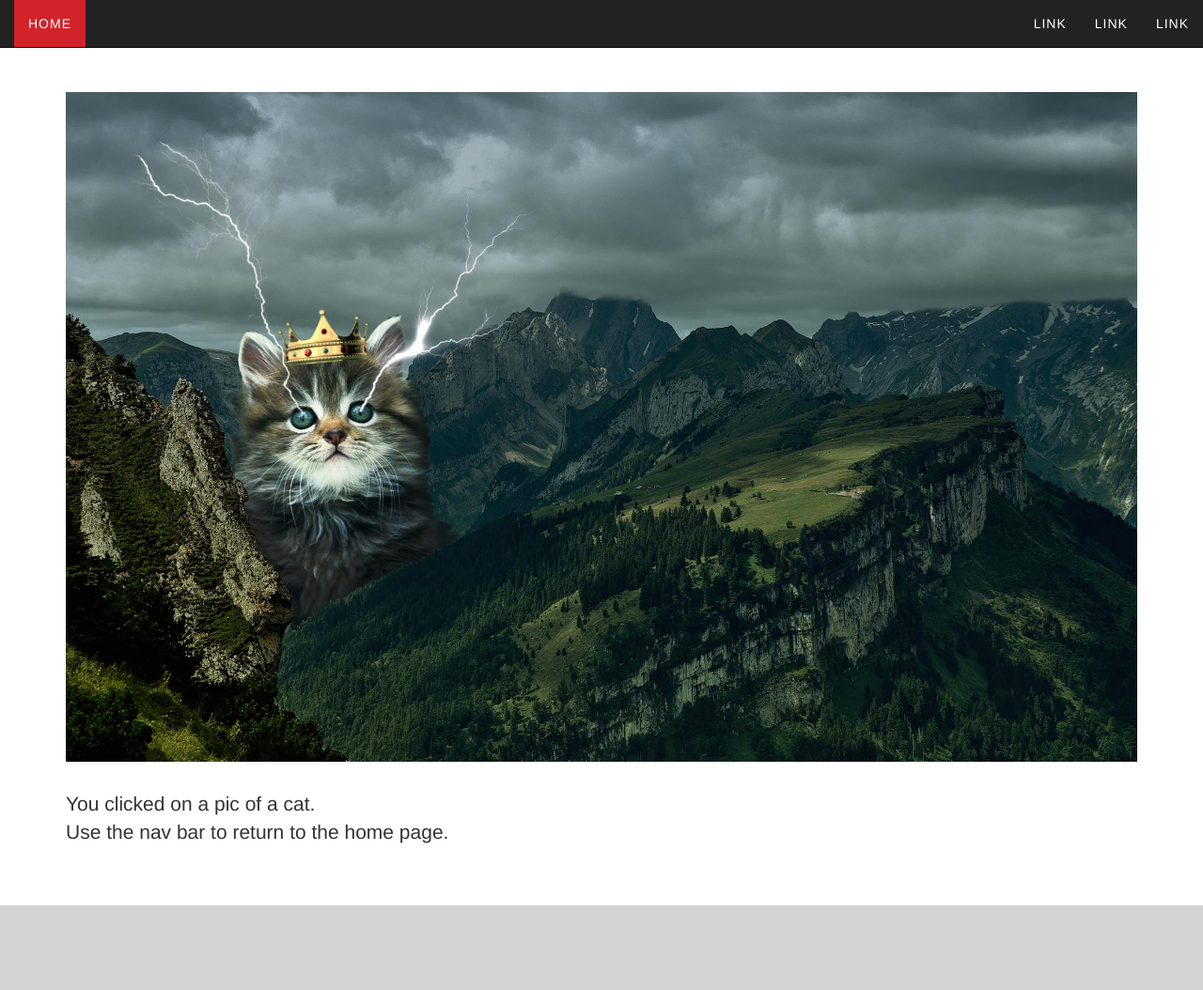
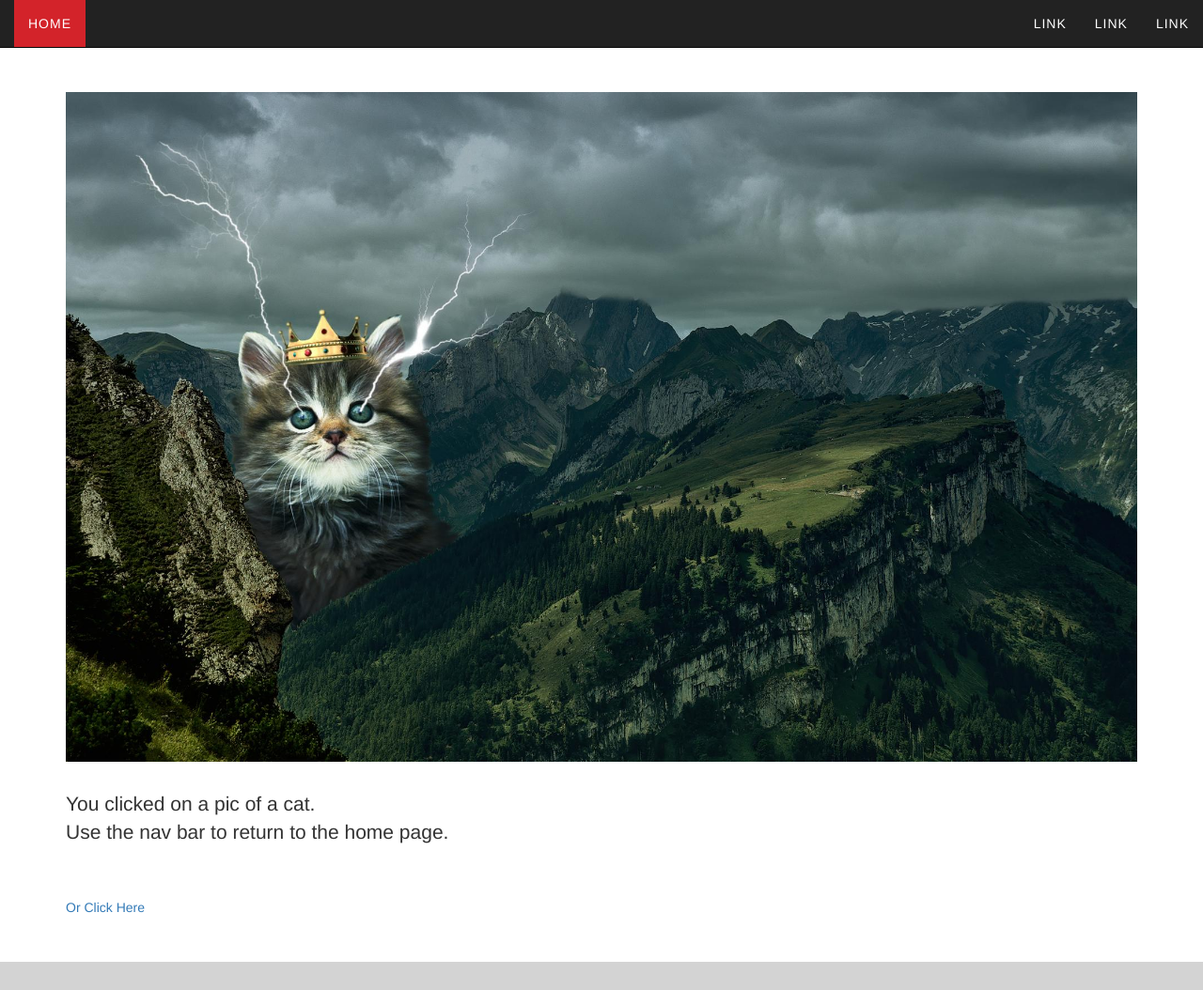
Before and after one commit to icgranger9/icgranger.github.me, a plain HTML site: page pages/pics/catPic.html in a window 1280 px wide. Shown: the whole page at 94% size. Before the commit the page ends 994 px from the top, so only its background shows below. Drawn offline with Linux system fonts and the light colour scheme.

Commit message:
add home link to cat page

```diff
--- a/pages/pics/catPic.html
+++ b/pages/pics/catPic.html
@@ -51,7 +51,8 @@
 		</div>
 		<div class="container">
 			<p> <br>You clicked on a pic of a cat. <br>
-			Use the nav bar to return to the home page. </p>
+			Use the nav bar to return to the home page. </p> <br><br>
+			<a href="../index.html">Or Click Here</a>
 		</div>
 	</div>
 </body>
```
